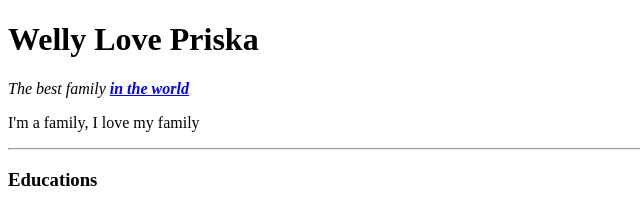
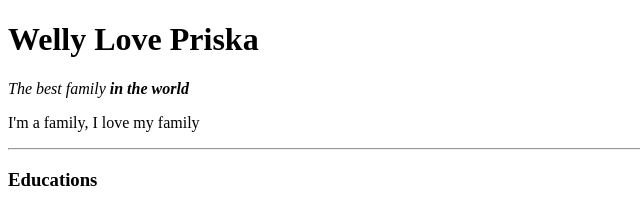
Before and after one commit to zix1010/CV, a plain HTML site: page index.html in a window 1280 px wide. Shown: the top 206 px of the page, 0-640 px from the left. Drawn offline with Linux system fonts and the light colour scheme.

Commit message:
Update index.html

```diff
--- a/index.html
+++ b/index.html
@@ -8,7 +8,7 @@
   <body>
     <!img src="img1/wpwp.png" alt="testing image name">
     <h1>Welly Love Priska</h1>
-    <p><em>The best family <strong><a href="https://www.appbrewery.co/">in the world</a></strong></em></p>
+    <p><em>The best family <strong>in the world</strong></em></p>
     <p>I'm a family, I love my family</p>
 
     <hr>
```
